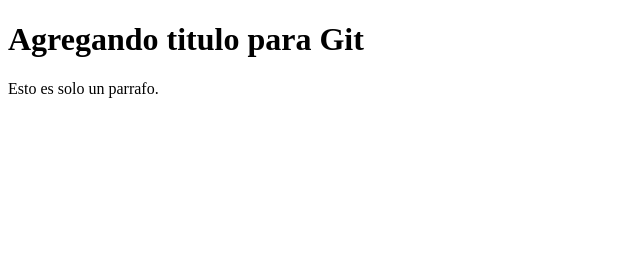
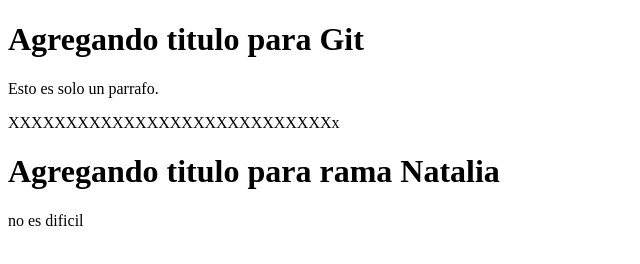
Before and after one commit to yalenigp/clase2604, a plain HTML site: page index.html in a window 1280 px wide. Shown: the whole page, without its empty margins (0-640 px from the left). Drawn offline with Linux system fonts and the light colour scheme.

Commit message:
Agregando cambio en rama natalia

```diff
--- a/index.html
+++ b/index.html
@@ -8,6 +8,8 @@
 <body>
     <h1> Agregando titulo para Git</h1>
     <p> Esto es solo un parrafo.</p>
-
+    <p>XXXXXXXXXXXXXXXXXXXXXXXXXXXXx</p>
+    <h1> Agregando titulo  para rama Natalia </h1>
+    <p> no es dificil</p>
 </body>
 </html>
```
